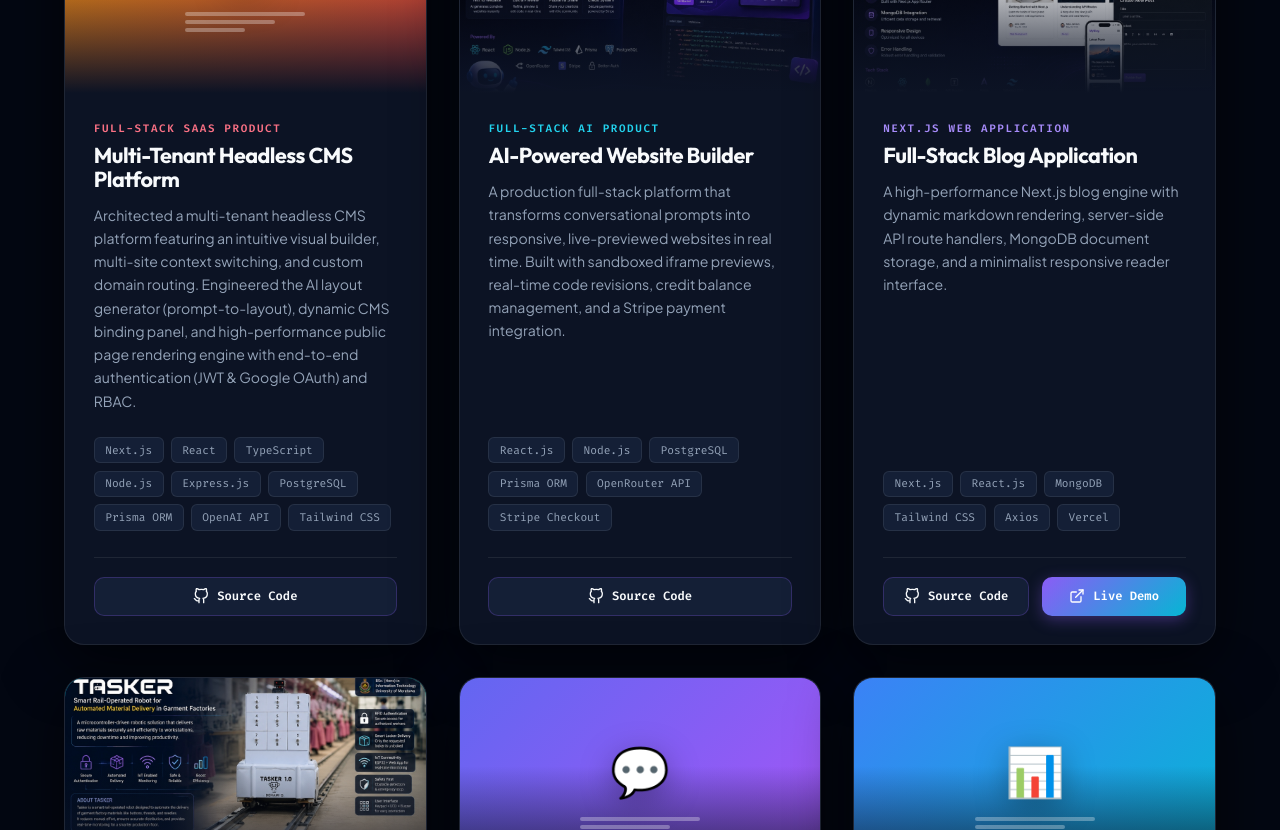
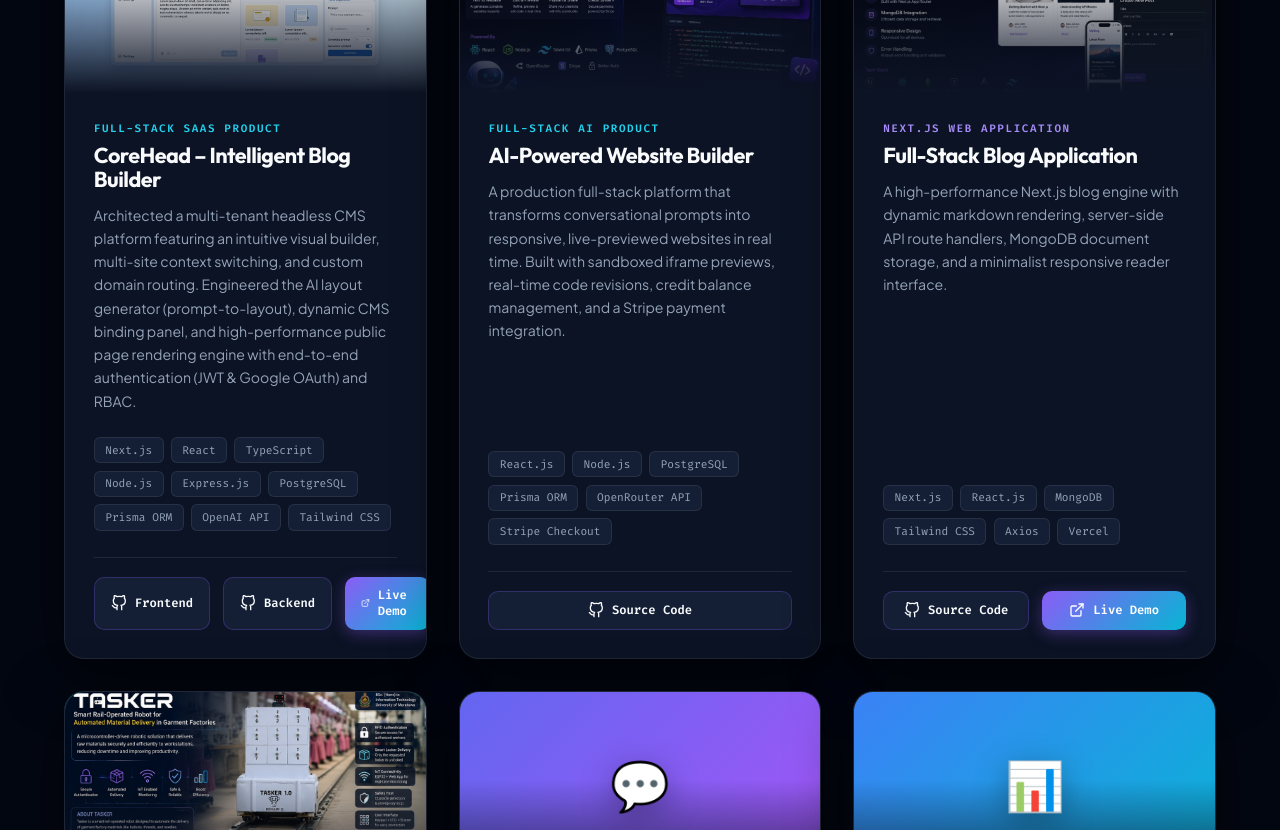
Before and after one commit to DehamiDiv/portfolio-website, a Next.js app: page / in a window 1280 px wide. Shown: the part 4880-5710 px from the top of the page. Built offline with nearby package versions, Linux system fonts and the light colour scheme.

Commit message:
feat: add CoreHead CMS project with cover image, dual repo links and live demo

```diff
--- a/src/app/components/Projects.js
+++ b/src/app/components/Projects.js
@@ -7,17 +7,18 @@
 
   const projectsData = [
     {
-      title: "Multi-Tenant Headless CMS Platform",
+      title: "CoreHead – Intelligent Blog Builder",
       category: "Web",
       categoryLabel: "FULL-STACK SAAS PRODUCT",
       description: "Architected a multi-tenant headless CMS platform featuring an intuitive visual builder, multi-site context switching, and custom domain routing. Engineered the AI layout generator (prompt-to-layout), dynamic CMS binding panel, and high-performance public page rendering engine with end-to-end authentication (JWT & Google OAuth) and RBAC.",
       tags: ["Next.js", "React", "TypeScript", "Node.js", "Express.js", "PostgreSQL", "Prisma ORM", "OpenAI API", "Tailwind CSS"],
-      github: "https://github.com/DehamiDiv",
-      live: null,
-      gradient: "linear-gradient(135deg, #f59e0b 0%, #ef4444 100%)",
+      github: "https://github.com/DehamiDiv/corehead-frontend",
+      github2: "https://github.com/DehamiDiv/CoreHead-Backend",
+      live: "https://corehead-frontend-production.up.railway.app/",
+      gradient: "linear-gradient(135deg, #3b82f6 0%, #60a5fa 100%)",
       glyph: "🏗️",
-      image: null,
-      accent: "var(--accent-light)"
+      image: "/corehead-cms.jpg",
+      accent: "var(--secondary-light)"
     },
     {
       title: "AI-Powered Website Builder",
@@ -180,7 +181,19 @@
                       className="p-btn p-btn-gh"
                     >
                       <svg width="16" height="16" viewBox="0 0 24 24" fill="none" stroke="currentColor" strokeWidth="2" strokeLinecap="round" strokeLinejoin="round"><path d="M9 19c-5 1.5-5-2.5-7-3m14 6v-3.87a3.37 3.37 0 0 0-.94-2.61c3.14-.35 6.44-1.54 6.44-7A5.44 5.44 0 0 0 20 4.77 5.07 5.07 0 0 0 19.91 1S18.73.65 16 2.48a13.38 13.38 0 0 0-7 0C6.27.65 5.09 1 5.09 1A5.07 5.07 0 0 0 5 4.77a5.44 5.44 0 0 0-1.5 3.78c0 5.42 3.3 6.61 6.44 7A3.37 3.37 0 0 0 9 18.13V22"></path></svg>
-                      Source Code
+                      {project.github2 ? "Frontend" : "Source Code"}
+                    </a>
+                  )}
+
+                  {project.github2 && (
+                    <a
+                      href={project.github2}
+                      target="_blank"
+                      rel="noopener noreferrer"
+                      className="p-btn p-btn-gh"
+                    >
+                      <svg width="16" height="16" viewBox="0 0 24 24" fill="none" stroke="currentColor" strokeWidth="2" strokeLinecap="round" strokeLinejoin="round"><path d="M9 19c-5 1.5-5-2.5-7-3m14 6v-3.87a3.37 3.37 0 0 0-.94-2.61c3.14-.35 6.44-1.54 6.44-7A5.44 5.44 0 0 0 20 4.77 5.07 5.07 0 0 0 19.91 1S18.73.65 16 2.48a13.38 13.38 0 0 0-7 0C6.27.65 5.09 1 5.09 1A5.07 5.07 0 0 0 5 4.77a5.44 5.44 0 0 0-1.5 3.78c0 5.42 3.3 6.61 6.44 7A3.37 3.37 0 0 0 9 18.13V22"></path></svg>
+                      Backend
                     </a>
                   )}
 
```
Also changed, not shown: public/corehead-cms.jpg (added).
